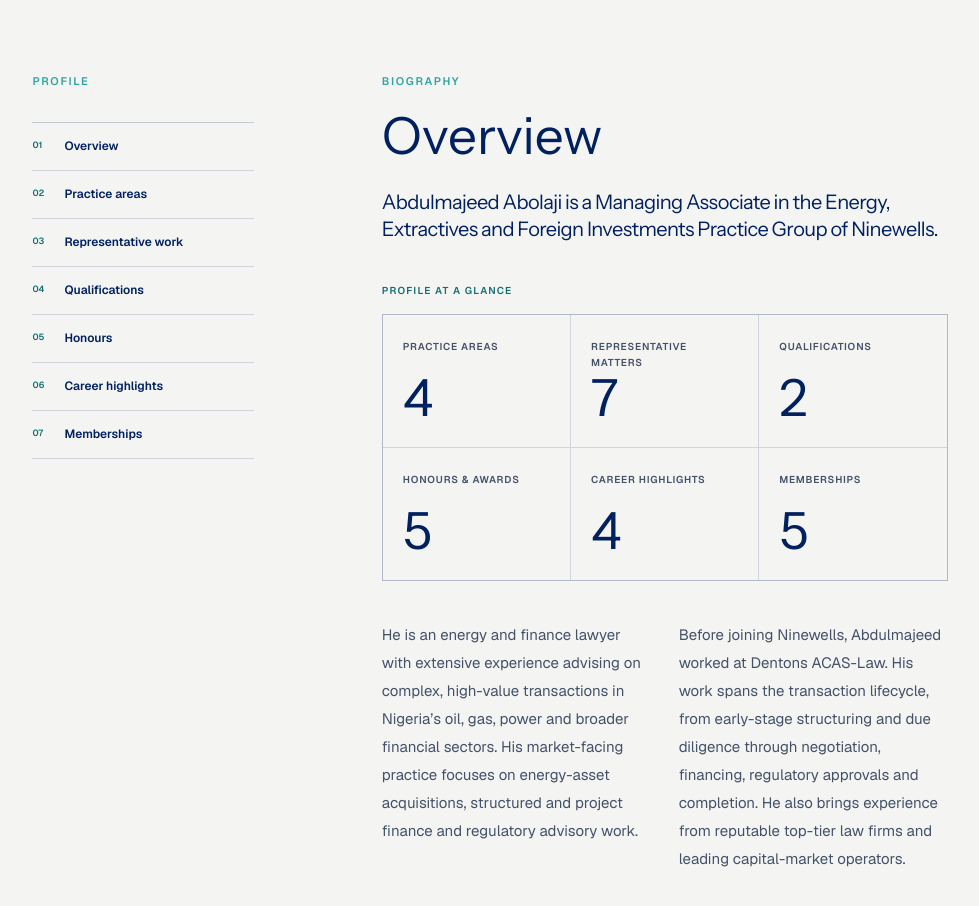
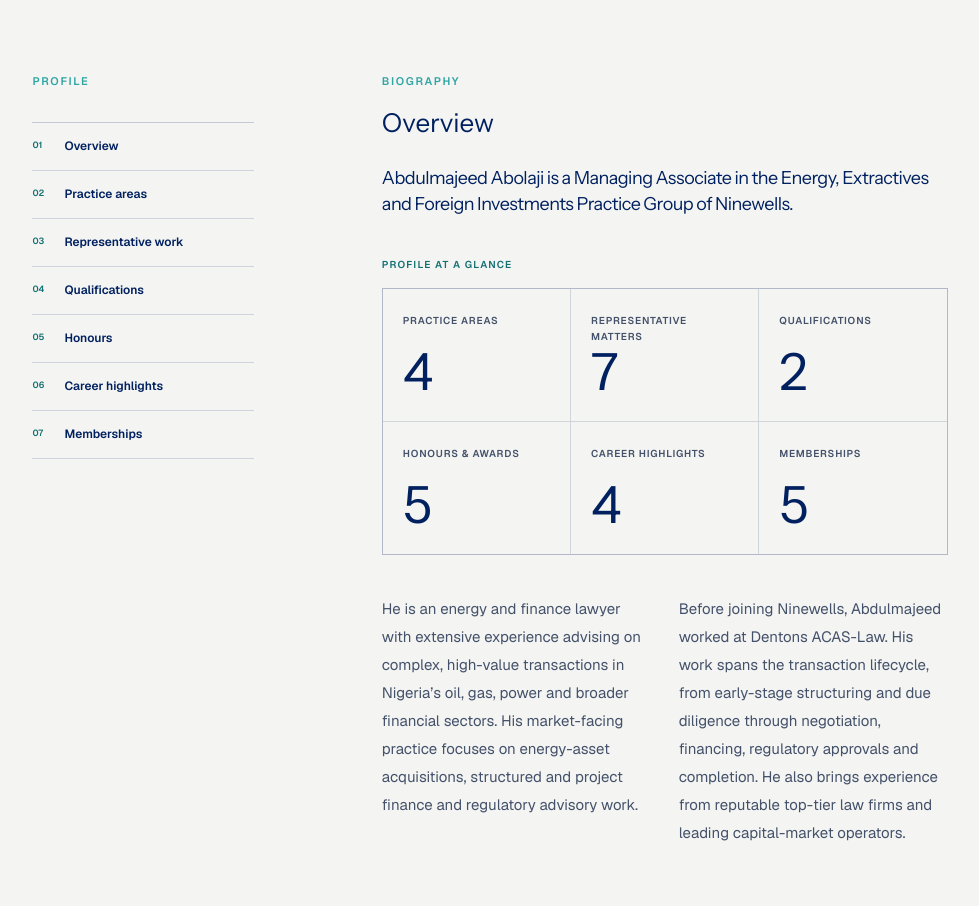
Before and after one commit to Psami-wondah/ninewellsweb, a React (Vite) app: page /people/abdulmajeed-abolaji in a window 1280 px wide. Shown: the part 802-1708 px from the top of the page, without its empty margins (258-1237 px from the left). Built offline with nearby package versions, Linux system fonts and the light colour scheme; no server answers.

Commit message:
refactor: Update typography and layout for AboutPage, ExpertiseDetailPage, and LawyerProfilePage for improved readability

```diff
--- a/src/components/pages/AboutPage.tsx
+++ b/src/components/pages/AboutPage.tsx
@@ -58,7 +58,7 @@
       <section className="grid gap-14 bg-ivory px-[clamp(22px,7vw,118px)] py-[clamp(76px,9vw,120px)] dark:bg-[#08172a] lg:grid-cols-[.52fr_1.18fr] lg:gap-[clamp(70px,10vw,170px)]">
         <div className="self-start lg:sticky lg:top-14">
           <Eyebrow>How we work</Eyebrow>
-          <h2 className="mt-6 font-serif text-[clamp(30px,2.8cqw,44px)] leading-[1.05] font-normal text-navy dark:text-paper">
+          <h2 className="mt-6 font-serif text-[clamp(40px,5vw,66px)] leading-none font-normal text-navy dark:text-paper">
             Built around the client’s whole decision.
           </h2>
         </div>
--- a/src/components/pages/ExpertiseDetailPage.tsx
+++ b/src/components/pages/ExpertiseDetailPage.tsx
@@ -65,7 +65,7 @@
           </p>
         </div>
         <div data-reveal="right" data-reveal-delay="1">
-          <p className="m-0 max-w-[850px] font-serif text-[clamp(20px,1.8cqw,28px)] leading-[1.35] font-normal tracking-[-.015em] text-navy dark:text-paper">
+          <p className="m-0 max-w-[850px] font-serif text-[clamp(18px,1.45cqw,24px)] leading-[1.45] font-normal tracking-[-.01em] text-navy dark:text-paper">
             {detail.overview}
           </p>
           {detail.bodyHeading ? (
--- a/src/components/pages/LawyerProfilePage.tsx
+++ b/src/components/pages/LawyerProfilePage.tsx
@@ -157,12 +157,12 @@
           <section aria-labelledby="overview">
             <Eyebrow>Biography</Eyebrow>
             <h2
-              className="mt-5 mb-0 scroll-mt-24 font-serif text-[clamp(34px,4vw,52px)] leading-none font-normal text-navy lg:scroll-mt-8 dark:text-paper"
+              className="mt-5 mb-0 scroll-mt-24 font-serif text-[clamp(26px,2.4cqw,36px)] leading-[1.05] font-normal text-navy lg:scroll-mt-8 dark:text-paper"
               id="overview"
             >
               Overview
             </h2>
-            <p className="mt-7 mb-0 max-w-[860px] font-serif text-[clamp(20px,1.8cqw,28px)] leading-[1.35] font-normal tracking-[-.03em] text-navy dark:text-paper">
+            <p className="mt-7 mb-0 max-w-[860px] font-serif text-[clamp(18px,1.45cqw,24px)] leading-[1.45] font-normal tracking-[-.03em] text-navy dark:text-paper">
               {person.bio}
             </p>
             <div className="mt-10" aria-labelledby="profile-at-a-glance">
```
